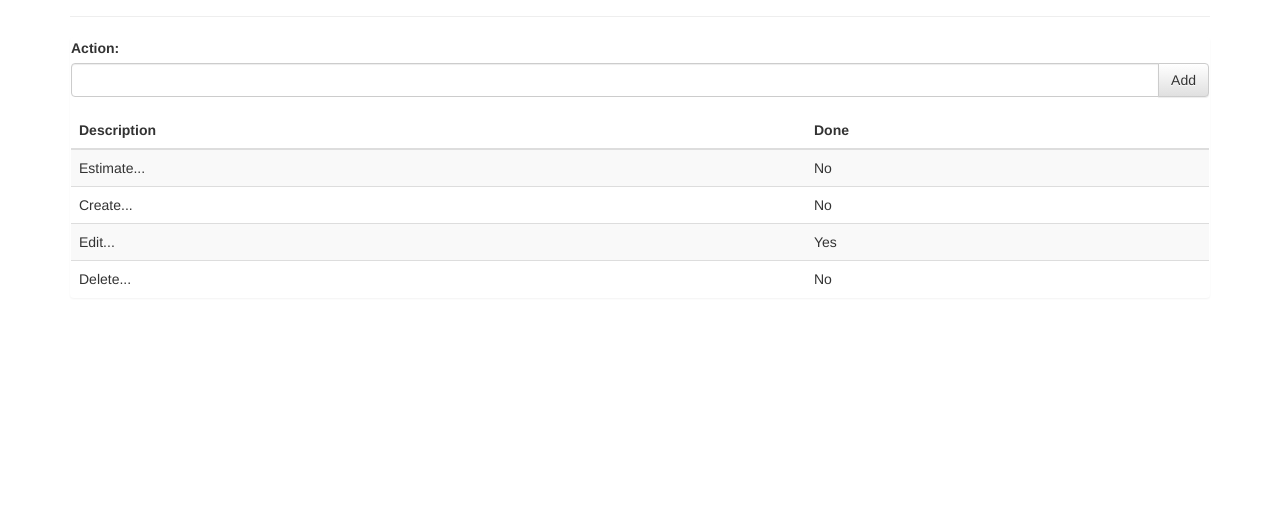
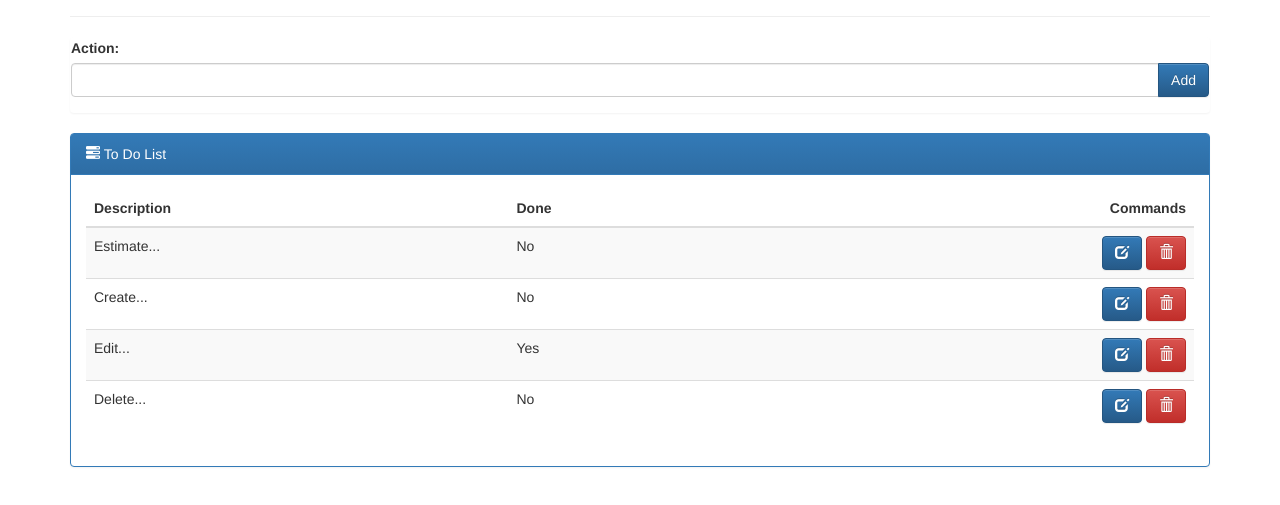
Before and after one commit to VZhyrytskiy/An1-01-ForNovice, a website: page app/index.html in a window 1280 px wide. Shown: the part 99-604 px from the top of the page. Drawn offline with nearby package versions, Linux system fonts and the light colour scheme.

Commit message:
Change template

```diff
--- a/app/index.html
+++ b/app/index.html
@@ -21,27 +21,103 @@
 					<div class="input-group">
 						<input id="action" name="action" class="form-control" />
 						<span class="input-group-btn">
-							<button class="btn btn-default">Add</button>
+							<button class="btn btn-primary">Add</button>
 						</span>
 					</div>
 				</div>
 			</form>
+		</div>
 
+		<div class="panel panel-primary">
+			<div class="panel-heading">
+				<span class="glyphicon glyphicon-tasks" aria-hidden="true"></span> To Do List
+			</div>
+			<div class="panel-body">
 				<table class="table table-striped">
 					<thead>
 						<tr>
 							<th>Description</th>
 							<th>Done</th>
+							<th class="text-right">Commands</th>
 						</tr>
 					</thead>
 					<tbody>
-					<tr><td>Estimate...</td><td>No</td></tr>
-					<tr><td>Create...</td><td>No</td></tr>
-					<tr><td>Edit...</td><td>Yes</td></tr>
-					<tr><td>Delete...</td><td>No</td></tr>
+						<tr>
+							<td>Estimate...</td>
+							<td>No</td>
+							<td class="text-right">
+								<button
+									type="button"
+									class="btn btn-primary">
+									<span class="glyphicon glyphicon-edit" aria-hidden="true"
+									title="Edit"></span>
+								</button>
+								<button
+									type="button"
+									class="btn btn-danger">
+									<span class="glyphicon glyphicon-trash" aria-hidden="true"
+									title="Delete"></span>
+								</button>
+							</td>
+						</tr>
+						<tr>
+							<td>Create...</td>
+							<td>No</td>
+							<td class="text-right">
+								<button
+									type="button"
+									class="btn btn-primary">
+									<span class="glyphicon glyphicon-edit" aria-hidden="true"
+									title="Edit"></span>
+								</button>
+								<button
+									type="button"
+									class="btn btn-danger">
+									<span class="glyphicon glyphicon-trash" aria-hidden="true"
+									title="Delete"></span>
+								</button>
+							</td>
+						</tr>
+						<tr>
+							<td>Edit...</td>
+							<td>Yes</td>
+							<td class="text-right">
+								<button
+									type="button"
+									class="btn btn-primary">
+									<span class="glyphicon glyphicon-edit" aria-hidden="true"
+									title="Edit"></span>
+								</button>
+								<button
+									type="button"
+									class="btn btn-danger">
+									<span class="glyphicon glyphicon-trash" aria-hidden="true"
+									title="Delete"></span>
+								</button>
+							</td>
+						</tr>
+						<tr>
+							<td>Delete...</td>
+							<td>No</td>
+							<td class="text-right">
+								<button
+									type="button"
+									class="btn btn-primary">
+									<span class="glyphicon glyphicon-edit" aria-hidden="true"
+									title="Edit"></span>
+								</button>
+								<button
+									type="button"
+									class="btn btn-danger">
+									<span class="glyphicon glyphicon-trash" aria-hidden="true"
+									title="Delete"></span>
+								</button>
+							</td>
+						</tr>
 					</tbody>
 				</table>
 			</div>
 		</div>
+	</div>
 </body>
 </html>
```
Also changed, not shown: 1 other file. Lines whose indentation alone changed are shown as unchanged.
